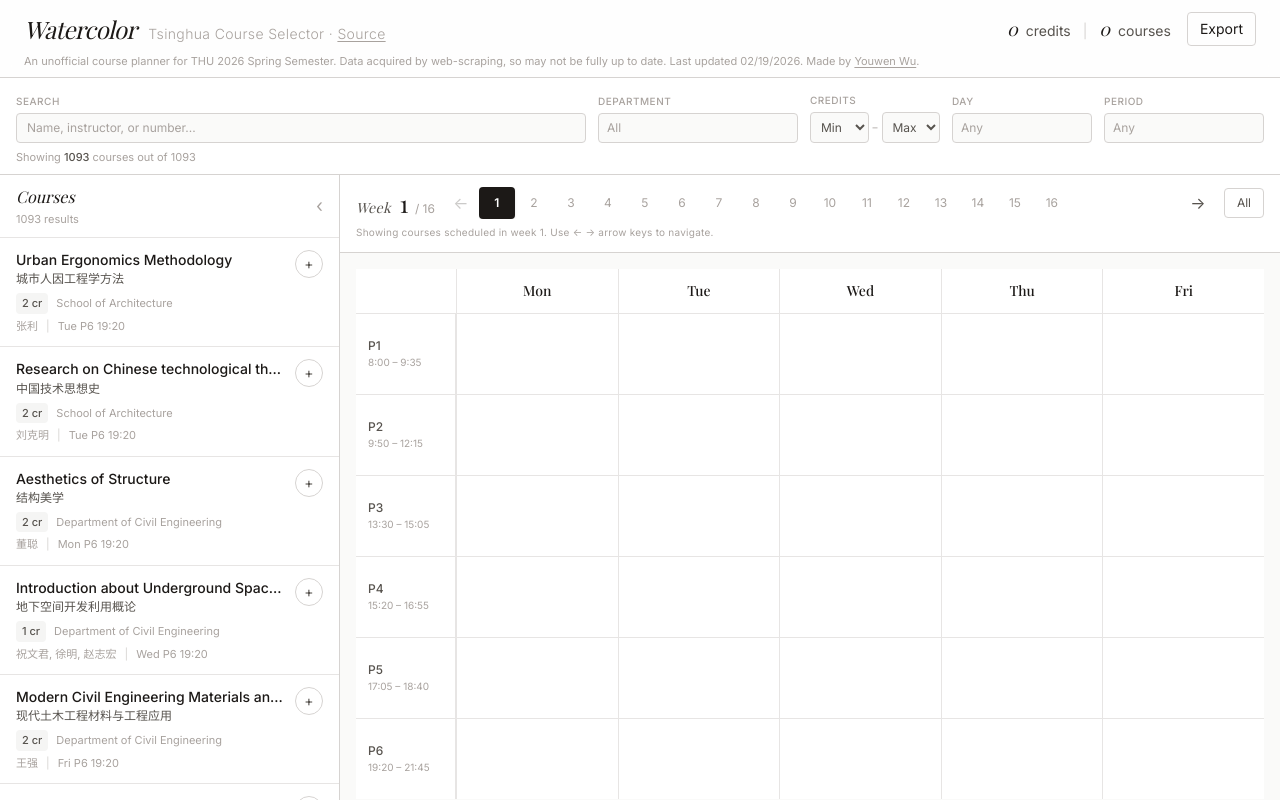
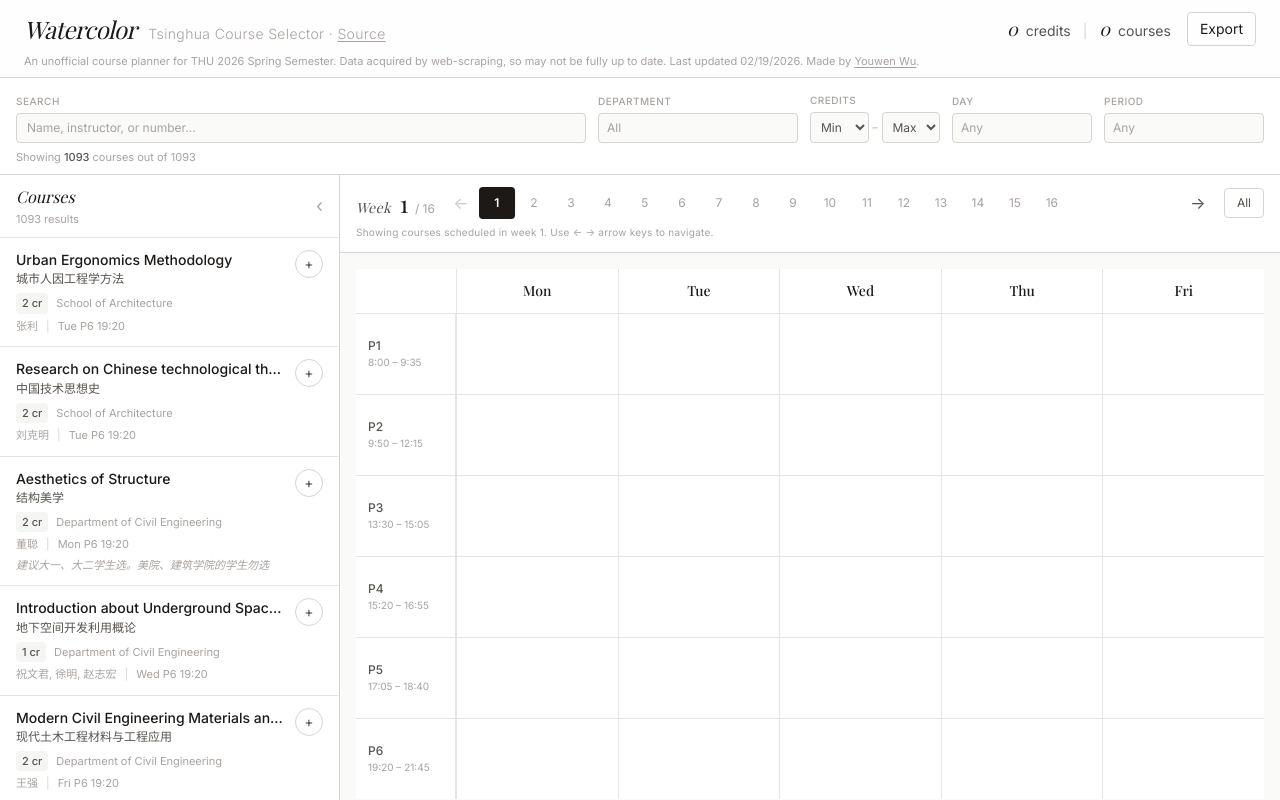
Before and after one commit to youwen5/watercolor, a Svelte app in the folder web/: page / in a window 1280 px wide. Built offline with nearby package versions, Linux system fonts and the light colour scheme; a web font is replaced by a local one.

Commit message:
fix: display course features/remarks

```diff
--- a/web/src/components/CourseCard.svelte
+++ b/web/src/components/CourseCard.svelte
@@ -69,4 +69,12 @@
       {/if}
     </span>
   </div>
+
+  {#if course.course_features}
+    <div class="mt-1 text-[11px] text-ink-faint truncate">{course.course_features}</div>
+  {/if}
+
+  {#if course.remarks}
+    <div class="mt-1 text-[11px] text-ink-faint italic truncate">{course.remarks}</div>
+  {/if}
 </div>
```
